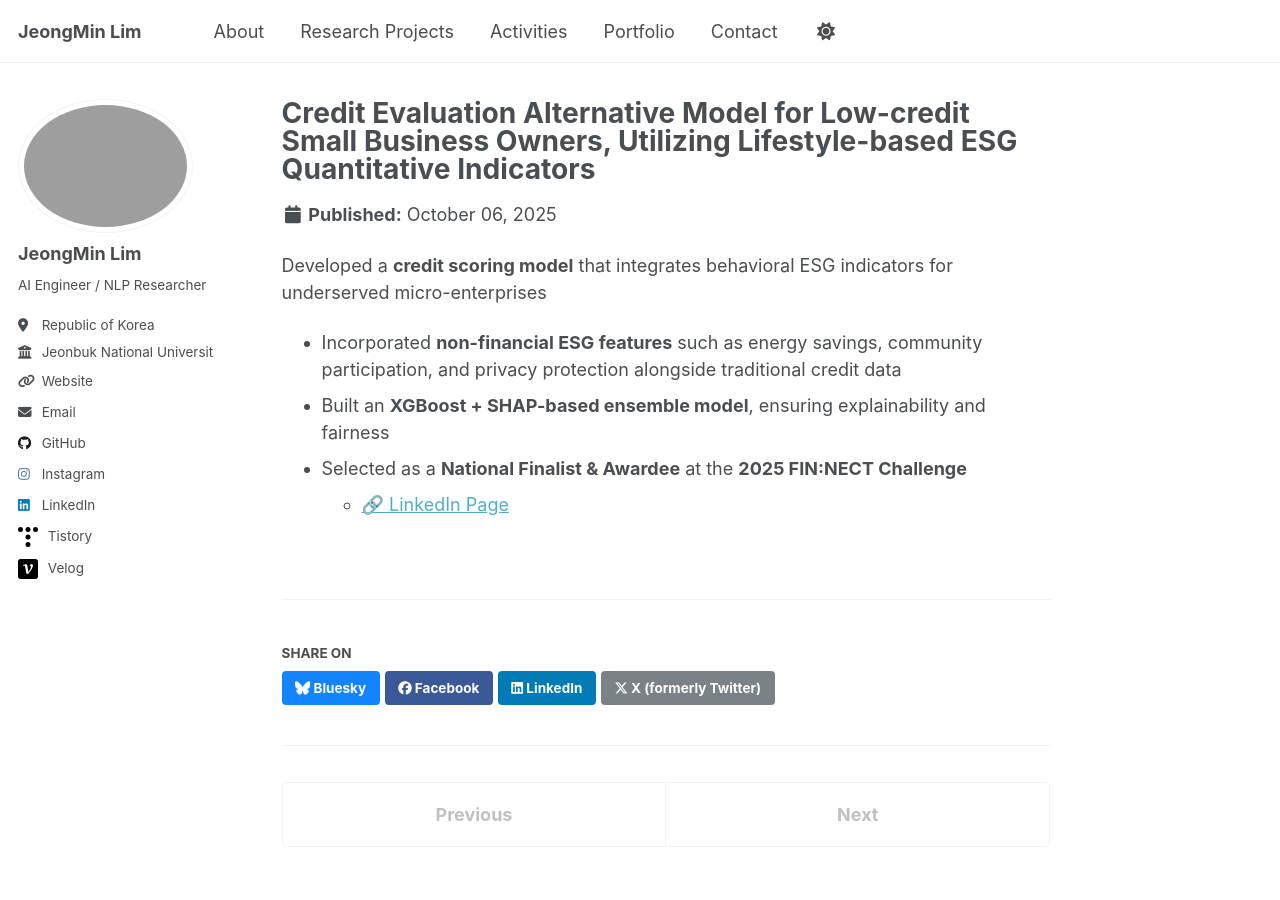
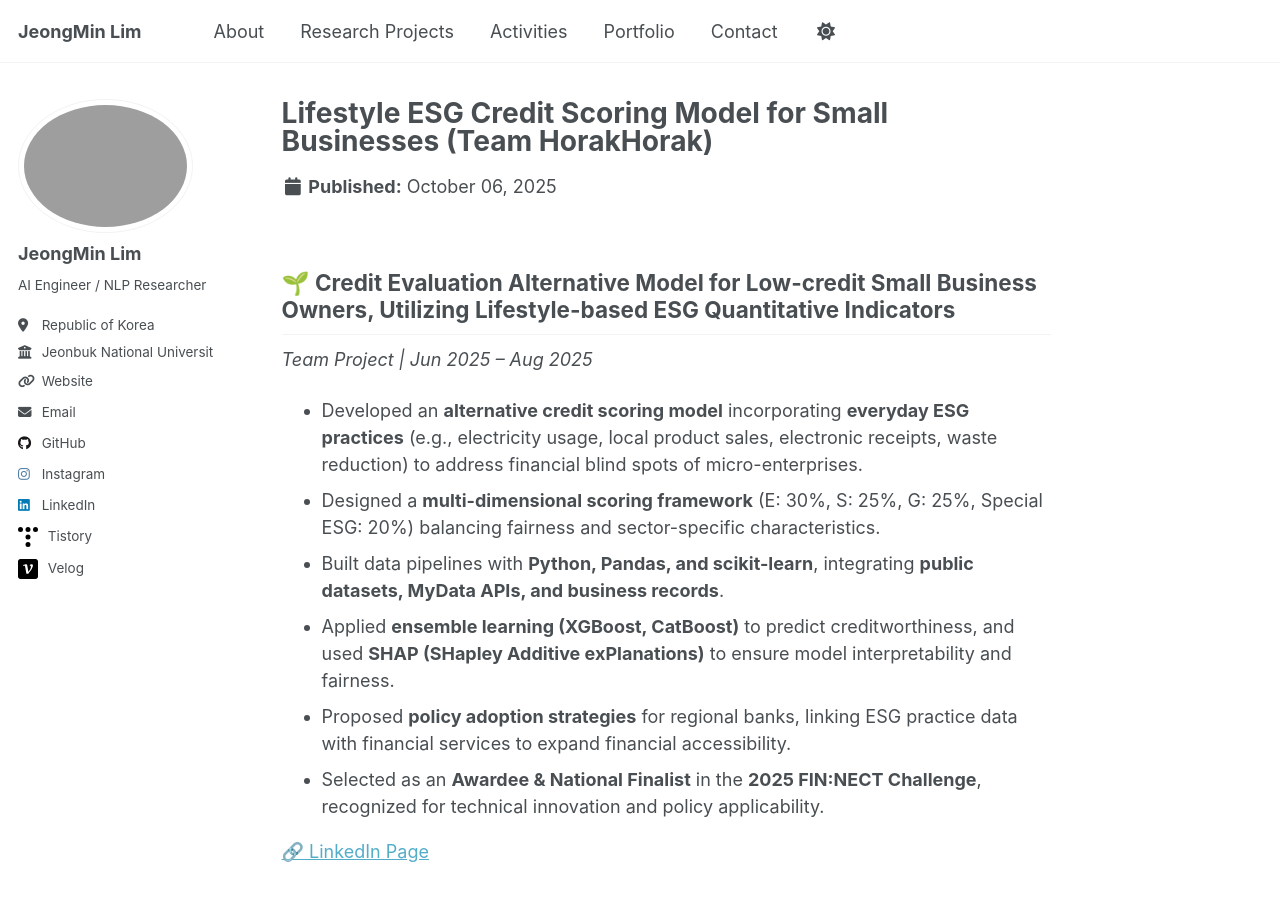
Before and after one commit to JeongMinIsBest/JeongMinIsBest.github.io, a Jekyll site: the page built from _portfolio/portfolio-1.md, in a window 1280 px wide and 900 px high. Built offline with Jekyll 4.4.1, drawn with Linux system fonts in a browser that asks for light colours; a script that is not in the unit is left out.

Commit message:
Update portfolio-1.md

```diff
--- a/_portfolio/portfolio-1.md
+++ b/_portfolio/portfolio-1.md
@@ -1,11 +1,17 @@
 ---
-title: "Credit Evaluation Alternative Model for Low-credit Small Business Owners, Utilizing Lifestyle-based ESG Quantitative Indicators"
-excerpt: "National Finalist & Awardee at 2025 FIN:NECT Challenge<br/><img src='images/portfolio/portfolio1.png'>"
+title: "Lifestyle ESG Credit Scoring Model for Small Businesses (Team HorakHorak)"
+excerpt: "Developed an alternative credit scoring model that integrates everyday ESG practices of small businesses, addressing the financial blind spots of micro-enterprises. Selected as a National Finalist at the 2025 FIN:NECT Challenge.<br/><img src='/images/portfolio/esg_credit_model.png'>"
 collection: portfolio
 ---
 
-Developed a **credit scoring model** that integrates behavioral ESG indicators for underserved micro-enterprises
-- Incorporated **non-financial ESG features** such as energy savings, community participation, and privacy protection alongside traditional credit data
-- Built an **XGBoost + SHAP-based ensemble model**, ensuring explainability and fairness
-- Selected as a **National Finalist & Awardee** at the **2025 FIN:NECT Challenge**
-  - [🔗 LinkedIn Page](https://www.linkedin.com/posts/ljm1614_fintech-esg-ai-activity-7368604206519242754-cMKe?utm_source=share&utm_medium=member_desktop&rcm=ACoAAEpH2tkBEMS6pS_OPixyLEWy_j3teHbe9ww)
+## 🌱 Credit Evaluation Alternative Model for Low-credit Small Business Owners, Utilizing Lifestyle-based ESG Quantitative Indicators
+*Team Project | Jun 2025 – Aug 2025*
+
+- Developed an **alternative credit scoring model** incorporating **everyday ESG practices** (e.g., electricity usage, local product sales, electronic receipts, waste reduction) to address financial blind spots of micro-enterprises.
+- Designed a **multi-dimensional scoring framework** (E: 30%, S: 25%, G: 25%, Special ESG: 20%) balancing fairness and sector-specific characteristics.
+- Built data pipelines with **Python, Pandas, and scikit-learn**, integrating **public datasets, MyData APIs, and business records**.
+- Applied **ensemble learning (XGBoost, CatBoost)** to predict creditworthiness, and used **SHAP (SHapley Additive exPlanations)** to ensure model interpretability and fairness.
+- Proposed **policy adoption strategies** for regional banks, linking ESG practice data with financial services to expand financial accessibility.
+- Selected as an **Awardee & National Finalist** in the **2025 FIN:NECT Challenge**, recognized for technical innovation and policy applicability.
+
+[🔗 LinkedIn Page](https://www.linkedin.com/posts/ljm1614_fintech-esg-ai-activity-7368604206519242754-cMKe?utm_source=share&utm_medium=member_desktop&rcm=ACoAAEpH2tkBEMS6pS_OPixyLEWy_j3teHbe9ww)
```
